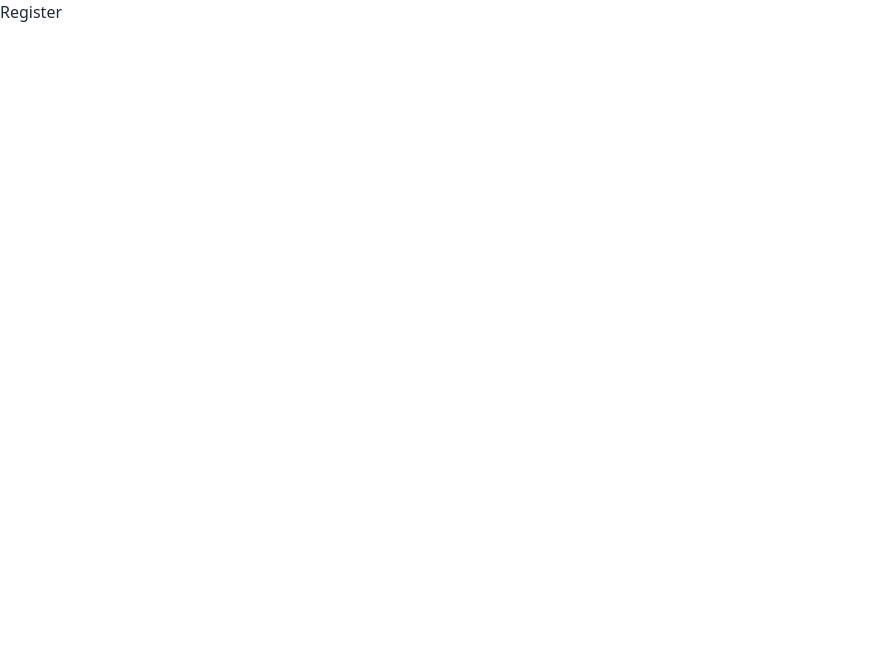
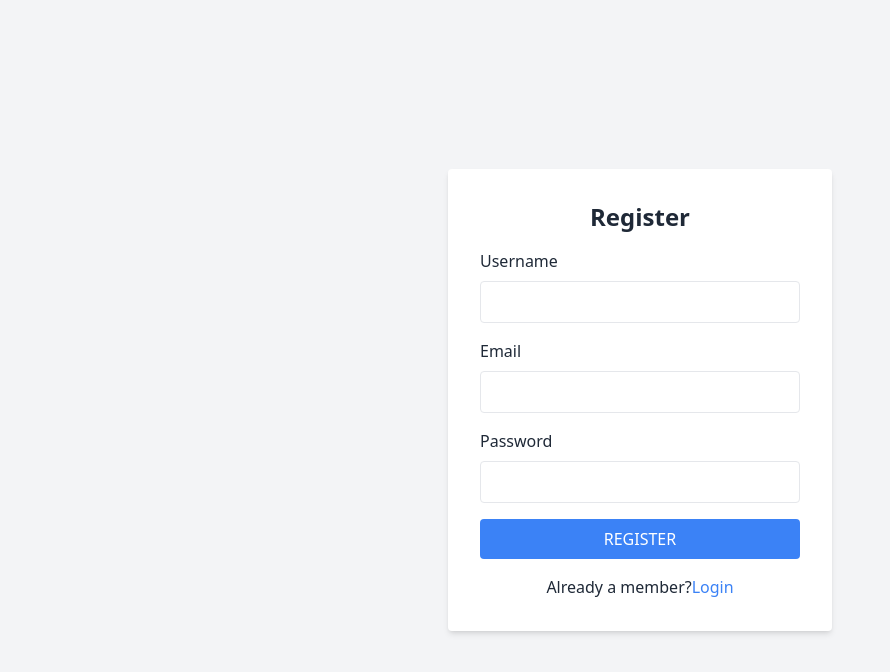
Before and after one commit to shukronaasqarova/7-oy-4-dars, a React (Vite) app: page /register in a window 1280 px wide. Shown: the top 672 px of the page, without its empty margins (0-890 px from the left). Built offline with nearby package versions, Linux system fonts and the light colour scheme.

Commit message:
about,register,login,errorPage finished

```diff
--- a/package.json
+++ b/package.json
@@ -10,6 +10,8 @@
     "preview": "vite preview"
   },
   "dependencies": {
+    "@fortawesome/free-solid-svg-icons": "^6.6.0",
+    "@fortawesome/react-fontawesome": "^0.2.2",
     "axios": "^1.7.7",
     "react": "^18.3.1",
     "react-dom": "^18.3.1",
--- a/src/App.css
+++ b/src/App.css
@@ -0,0 +1,3 @@
+body {
+    background-color: white;
+}
--- /dev/null
+++ b/src/context/ThemeContext.jsx
@@ -0,0 +1,18 @@
+import React, { createContext, useState } from 'react';
+import MainLayout from './layouts/MainLayout';
+
+export const ThemeContext = createContext();
+
+function App() {
+
+  return (
+    <ThemeContext.Provider value={{ theme, setTheme }}>
+      <div className={theme}>
+        <MainLayout>
+        </MainLayout>
+      </div>
+    </ThemeContext.Provider>
+  );
+}
+
+export default App;
--- a/src/layouts/MainLayout.jsx
+++ b/src/layouts/MainLayout.jsx
@@ -1,33 +1,44 @@
-// src/layouts/MainLayout.js
-import React from 'react';
-import { Link } from 'react-router-dom';
+import React, { useContext } from 'react';
+import { Link, useNavigate } from 'react-router-dom';
+import { FontAwesomeIcon } from '@fortawesome/react-fontawesome';
+import { faShoppingCart } from '@fortawesome/free-solid-svg-icons';
+import Theme from '../components/theme';
+import { ThemeContext } from '../App';
 
 function MainLayout({ children }) {
+  const { theme } = useContext(ThemeContext);
+  const navigate = useNavigate();
+
+  function handleC(e) {
+    e.preventDefault();
+    navigate('/');
+  }
+
   return (
-    <div className="flex flex-col min-h-screen bg-gray-100"> {/* Fonda yengil kulrang */}
-      <header className="bg-white shadow"> {/* Sarlavha */}
-        <nav className="container mx-auto px-4 py-4 flex justify-between items-center">
-          <Link to="/" className="text-2xl font-bold text-gray-800">My Application</Link>
-          <ul className="flex space-x-4">
-            <li><Link to="/" className="text-gray-600 hover:text-gray-800">Home</Link></li>
-            <li><Link to="/about" className="text-gray-600 hover:text-gray-800">About</Link></li>
-            <li><Link to="/products" className="text-gray-600 hover:text-gray-800">Products</Link></li>
-            <li><Link to="/cart" className="text-gray-600 hover:text-gray-800">Cart</Link></li>
-            {/* <li><Link to="/login" className="text-gray-600 hover:text-gray-800">Login</Link></li> */}
-            {/* <li><Link to="/register" className="text-gray-600 hover:text-gray-800">Register</Link></li> */}
-            {/* <li><Link to="/checkout" className="text-gray-600 hover:text-gray-800">Checkout</Link></li> */}
-            {/* <li><Link to="/order" className="text-gray-600 hover:text-gray-800">Order</Link></li> */}
-          </ul>
-        </nav>
+    <div className={`flex flex-col min-h-screen ${theme === 'light' ? 'bg-gray-100' : 'bg-gray-800'}`}>
+      <div className='bg-gray-800'>
+        <Link to="/login" className="hover:underline ml-[1100px] text-gray-400 rounded">Sign in / Guest</Link>
+        <Link to="/register" className='hover:underline ml-5 text-gray-400 rounded'>Create Account</Link>
+      </div>
+      <header className="flex justify-around items-center bg-blue-100 p-4">
+        <div>
+          <button onClick={handleC} className="btn btn-primary rounded py-4 px-5">C</button>
+        </div>
+        <div className="flex space-x-4">
+          <Link to='/' className="text-gray-600 hover:bg-gray-800 hover:text-white p-2 rounded-btn">Home</Link>
+          <Link to='/about' className="text-gray-600 hover:bg-gray-800 hover:text-white p-2 rounded-btn">About</Link>
+          <Link to='/products' className="text-gray-600 hover:bg-gray-800 hover:text-white p-2 rounded-btn">Products</Link>
+          <Link to='/cart' className="text-gray-600 hover:bg-gray-800 hover:text-white p-2 rounded-btn">Cart</Link>
+        </div>
+        <div className="flex items-center space-x-4">
+          <Theme />
+          <FontAwesomeIcon icon={faShoppingCart} className="text-gray-800" />
+        </div>
       </header>
-      <main className="flex-grow container mx-auto px-4 py-6"> {/* Asosiy kontent */}
+      <main className="flex-grow container mx-auto px-4 py-6">
         {children}
       </main>
-      <footer className="bg-gray-800 text-white py-4"> {/* Footer */}
-        <div className="container mx-auto text-center">
-          <p>© 2023 My Application</p>
-        </div>
-      </footer>
+
     </div>
   );
 }
--- a/src/pages/About.jsx
+++ b/src/pages/About.jsx
@@ -2,7 +2,14 @@ import React from 'react'
 
 function About() {
   return (
-    <div>About</div>
+    <div className='flex flex-col items-center justify-center mt-10'>
+      <h1 className='text-5xl font-bold text-gray-600 mb-6 text-center'>
+        We love <span className='bg-blue-500 px-2 py-1 text-white rounded-btn'>comfy</span>
+      </h1>
+      <p className='text-lg text-gray-500 text-center'>
+        Lorem ipsum dolor sit amet, consectetur adipisicing elit. Tempore quae quam <br /> blanditiis vitae, dolor non eveniet ipsum voluptatibus, quia optio aut! Perferendis <br /> ipsa cumque ipsam nostrum reprehenderit ad illo sed officiis ea tempore! Similique <br /> eos minima sit porro, ratione aspernatur!
+      </p>
+    </div>
   )
 }
 
--- a/src/pages/Details.jsx
+++ b/src/pages/Details.jsx
@@ -47,7 +47,7 @@ function Details() {
             <img
               src={product.attributes.image}
               alt={product.attributes.title}
-              className="rounded-lg shadow-md w-full h-64 object-cover mb-6" // Rasm va ma'lumotlar o'rtasidagi masofa oshirildi
+              className="rounded-lg shadow-md w-full h-64 object-cover mb-6"
             />
             <div className="ml-4 w-full flex flex-col justify-between">
               <div>
--- a/src/pages/Login.jsx
+++ b/src/pages/Login.jsx
@@ -1,9 +1,82 @@
-import React from 'react'
+import React, { useState } from 'react';
+import { useNavigate } from 'react-router-dom';
+import { http } from '../axios';
 
 function Login() {
+  const [email, setEmail] = useState('');
+  const [password, setPassword] = useState('');
+  const [error, setError] = useState('');
+  const navigate = useNavigate();
+
+  const handleSubmit = (e) => {
+    e.preventDefault();
+
+    http.post('auth/local', {
+      identifier: email,
+      password: password,
+    })
+    .then((response) => {
+      console.log('Muvaffaqiyat:', response.data);
+      navigate('/');
+    })
+    .catch((err) => {
+      setError(err.response.data.message || 'Login muvaffaqiyatsiz bo‘ldi.');
+    });
+  };
+
+  const handleGuestLogin = () => {
+    navigate('/');
+  };
+
   return (
-    <div>Login</div>
-  )
+    <div className="flex items-center justify-center min-h-screen bg-gray-100">
+      <div className="bg-white p-8 rounded shadow-md w-96">
+        <h2 className="text-2xl font-bold mb-4 text-gray-600 text-center">Login</h2>
+        {error && <div className="text-red-500 mb-4">{error}</div>}
+        <form onSubmit={handleSubmit}>
+          <div className="mb-4">
+            <label className="block mb-2" htmlFor="email">Email</label>
+            <input
+              type="email"
+              id="email"
+              className="w-full p-2 border rounded"
+              value={email}
+              onChange={(e) => setEmail(e.target.value)}
+              required
+            />
+          </div>
+          <div className="mb-4">
+            <label className="block mb-2" htmlFor="password">Password</label>
+            <input
+              type="password"
+              id="password"
+              className="w-full p-2 border rounded"
+              value={password}
+              onChange={(e) => setPassword(e.target.value)}
+              required
+            />
+          </div>
+          <button type="submit" className="w-full bg-blue-500 text-white p-2 rounded hover:bg-blue-600">LOGIN</button>
+          <button
+          className="w-full bg-purple-900 text-white p-2 rounded hover:bg-purple-600 mt-4"
+          onClick={handleGuestLogin}
+        >
+          GUEST USER
+        </button>
+        </form>
+        <p className="mt-4 text-center">
+          Not a member yet?
+          <span
+            className="text-blue-500 cursor-pointer hover:underline"
+            onClick={() => navigate('/register')}
+          >
+            Register
+          </span>
+        </p>
+
+      </div>
+    </div>
+  );
 }
 
-export default Login
+export default Login;
--- a/src/pages/Register.jsx
+++ b/src/pages/Register.jsx
@@ -1,9 +1,85 @@
-import React from 'react'
+import React, { useState } from 'react';
+import { useNavigate } from 'react-router-dom';
+import { http } from '../axios';
 
-function Register() {
+function RegisterPage() {
+  const [username, setUsername] = useState('');
+  const [email, setEmail] = useState('');
+  const [password, setPassword] = useState('');
+  const [error, setError] = useState('');
+  const navigate = useNavigate();
+
+  const handleSubmit = (e) => {
+    e.preventDefault();
+
+    http.post('auth/local/register', {
+      username: username,
+      email: email,
+      password: password,
+    })
+    .then((response) => {
+      console.log('Success:', response.data);
+      navigate('/');
+    })
+    .catch((err) => {
+      console.log(err.response.data);
+      setError(err.response.data.message || 'Registration failed.');
+    });
+  };
+
   return (
-    <div>Register</div>
-  )
+    <div className="flex items-center justify-center min-h-screen bg-gray-100">
+      <div className="bg-white p-8 rounded shadow-md w-96">
+        <h2 className="text-2xl font-bold mb-4 text-center">Register</h2>
+        {error && <div className="text-red-500 mb-4 text-center">{error}</div>}
+        <form onSubmit={handleSubmit}>
+          <div className="mb-4">
+            <label className="block mb-2" htmlFor="username">Username</label>
+            <input
+              type="text"
+              id="username"
+              className="w-full p-2 border rounded"
+              value={username}
+              onChange={(e) => setUsername(e.target.value)}
+              required
+            />
+          </div>
+          <div className="mb-4">
+            <label className="block mb-2" htmlFor="email">Email</label>
+            <input
+              type="email"
+              id="email"
+              className="w-full p-2 border rounded"
+              value={email}
+              onChange={(e) => setEmail(e.target.value)}
+              required
+            />
+          </div>
+          <div className="mb-4">
+            <label className="block mb-2" htmlFor="password">Password</label>
+            <input
+              type="password"
+              id="password"
+              className="w-full p-2 border rounded"
+              value={password}
+              onChange={(e) => setPassword(e.target.value)}
+              required
+            />
+          </div>
+          <button type="submit" className="w-full bg-blue-500 text-white p-2 rounded hover:bg-blue-600">REGISTER</button>
+        </form>
+        <p className="mt-4 text-center">
+          Already a member?
+          <span
+            className="text-blue-500 cursor-pointer hover:underline"
+            onClick={() => navigate('/login')}
+          >
+            Login
+          </span>
+        </p>
+      </div>
+    </div>
+  );
 }
 
-export default Register
+export default RegisterPage;
--- a/tailwind.config.js
+++ b/tailwind.config.js
@@ -5,6 +5,8 @@ export default {
     "./src/**/*.{js,ts,jsx,tsx}",
   ],
   theme: {
+    darkMode: 'class', // dark mode klassini ishga tushirish
+
     extend: {},
   },
   plugins: [require('daisyui')],
```
Also changed, not shown: src/components/Theme.jsx (added, +32 -0 lines), src/pages/Errorpage.jsx (+20 -5 lines), src/pages/Home.jsx (+11 -11 lines), 1 other file (tests, documents, lock files or other folders).
